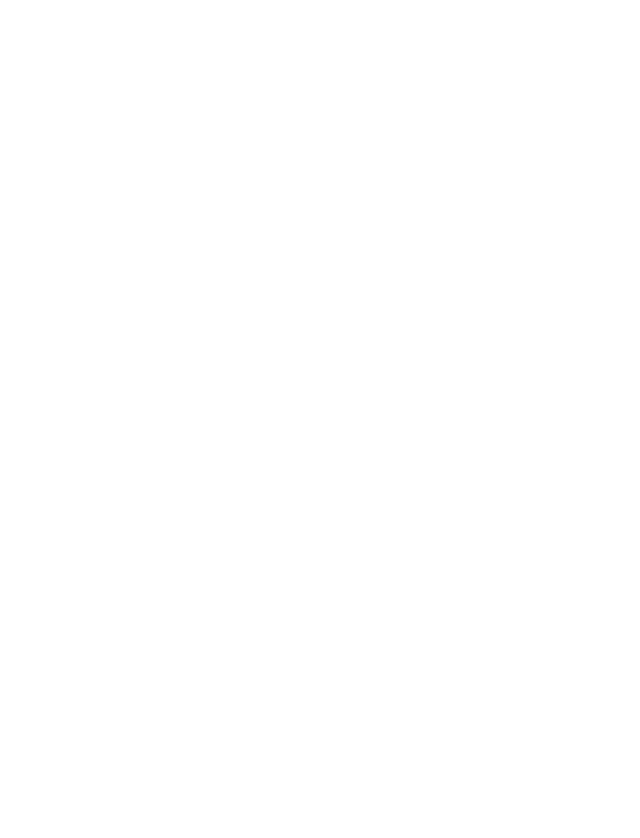
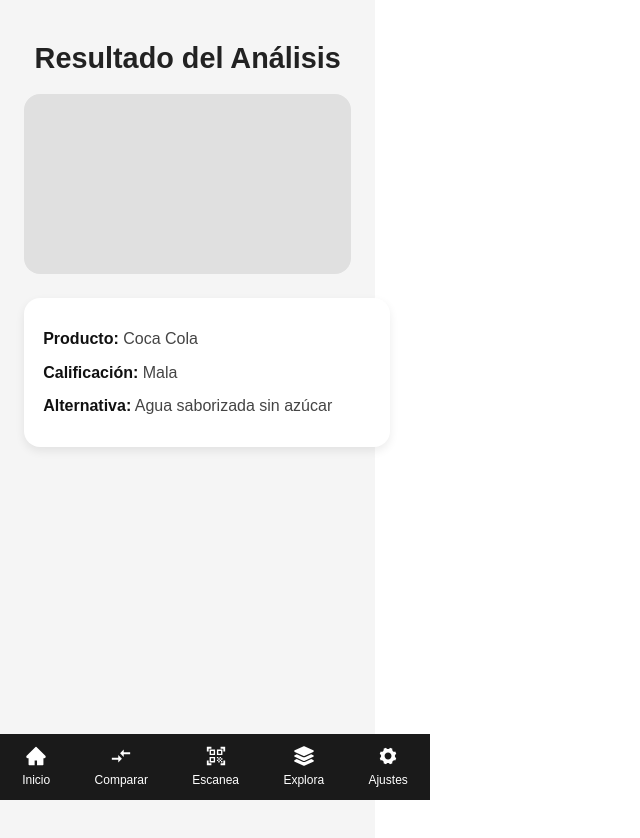
Before and after one commit to SophieSued/etiketa, a React (Vite) app: page /resultado in a window 1280 px wide. Before the commit this address had no page. Shown: the top 838 px of the page, without its empty margins (0-640 px from the left). Before the commit the page ends 800 px from the top, so only its background shows below. Built offline with nearby package versions, Linux system fonts and the light colour scheme.

Commit message:
pagina de resultados

```diff
--- a/src/App.jsx
+++ b/src/App.jsx
@@ -1,12 +1,14 @@
 import React from "react";
 import { BrowserRouter as Router, Routes, Route } from "react-router-dom";
 import ScanPage from "./pages/ScanPage";
+import ResultPage from "./pages/ResultPage";
 
 function App() {
   return (
     <Router>
       <Routes>
         <Route path="/scan" element={<ScanPage />} />
+        <Route path="/resultado" element={<ResultPage />} /> {}
       </Routes>
     </Router>
   );
--- /dev/null
+++ b/src/pages/ResultPage.jsx
@@ -0,0 +1,28 @@
+import React from "react";
+import "../styles/ResultPage.css";
+import BarraFooter from "../components/BarraFooter";
+
+const ResultPage = () => {
+  const nombre = "Coca Cola";
+  const calificacion = "Mala";
+  const recomendacion = "Agua saborizada sin azúcar";
+
+  return (
+    <div className="result-page">
+        <h1 className="result-title">Resultado del Análisis</h1>
+      <div className="imagen-contenedor">
+        {/* Imagen acá */}
+      </div>
+
+      <div className="producto-info">
+        <p><span>Producto:</span> {nombre}</p>
+        <p><span>Calificación:</span> {calificacion}</p>
+        <p><span>Alternativa:</span> {recomendacion}</p>
+      </div>
+
+      <BarraFooter /> {}
+    </div>
+  );
+};
+
+export default ResultPage;
--- /dev/null
+++ b/src/styles/ResultPage.css
@@ -0,0 +1,62 @@
+.result-page {
+    padding: 1.5rem;
+    padding-bottom: 80px;
+    background-color: #f5f5f5;
+    font-family: 'Arial', sans-serif;
+    min-height: 100vh;
+    position: relative;
+  }
+
+
+  .imagen-contenedor {
+    width: 100%;
+    height: 180px;
+    background-color: #e0e0e0;
+    border-radius: 16px;
+    margin-bottom: 1.5rem;
+    display: flex;
+    align-items: center;
+    justify-content: center;
+    overflow: hidden;
+  }
+
+  .imagen-contenedor img {
+    max-height: 100%;
+    max-width: 100%;
+    object-fit: contain;
+  }
+
+  .result-title {
+    font-size: 1.8rem;
+    font-weight: bold;
+    color: #222;
+    margin-bottom: 1.2rem;
+    text-align: center;
+  }
+
+  .producto-info {
+    background: white;
+    border-radius: 16px;
+    padding: 1.2rem;
+    box-shadow: 0 4px 10px rgba(0, 0, 0, 0.08);
+    width: 100%;
+  }
+
+  .producto-info p {
+    margin: 0.6rem 0;
+    font-size: 1rem;
+    color: #444;
+  }
+
+  .producto-info p span {
+    font-weight: bold;
+    color: #111;
+  }
+
+  .barra-footer {
+    position: fixed;
+    bottom: 0;
+    left: 0;
+    width: 100%;
+    z-index: 10;
+  }
```
